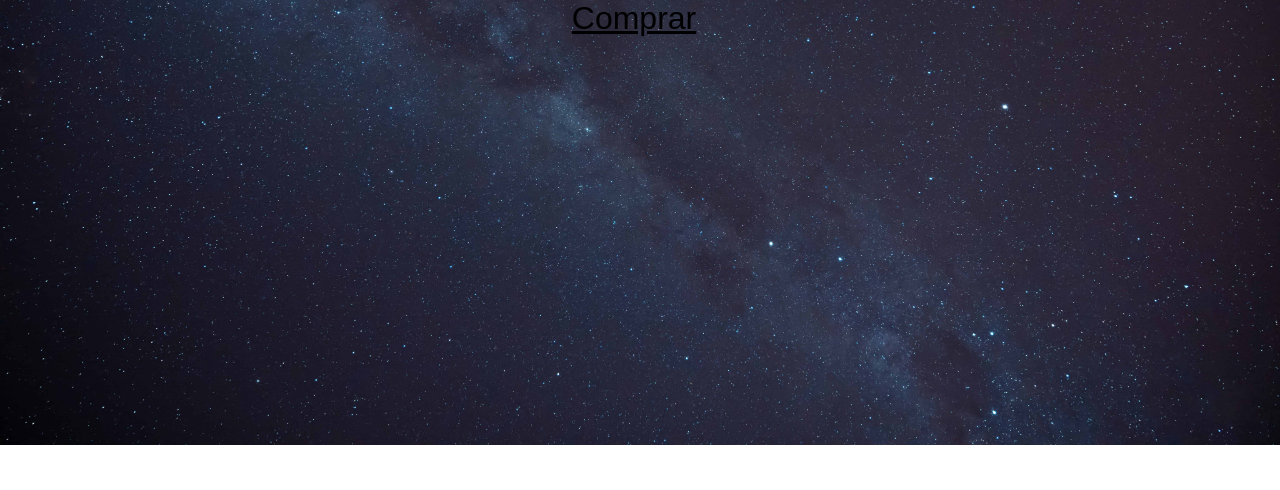
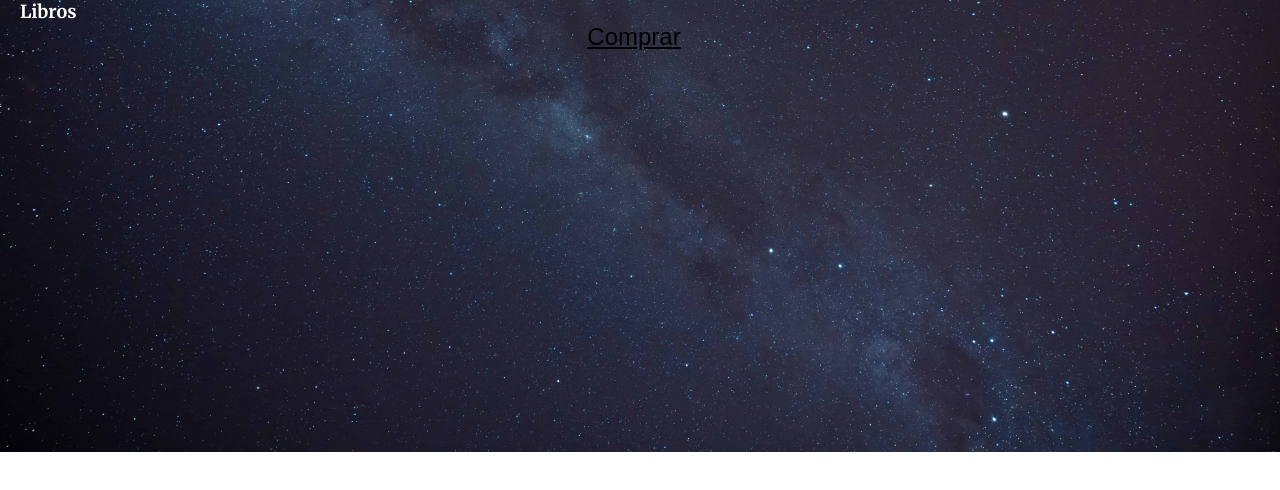
Before and after one commit to JoaquinRufino/joaquin-rufino.com, a plain HTML site: page 404.html in a window 1280 px wide. Drawn offline with Linux system fonts and the light colour scheme; a web font is replaced by a local one.

Commit message:
404 page

```diff
--- a/404.html
+++ b/404.html
@@ -8,9 +8,18 @@
     <meta name="keywords" content="libros, Joaquin Rufino, Penguin Libros, google Books, Amazon libros, Descubre y dejate descubrir, caligrama, casadellibro, buscalibre, Ebooks, libros de autoayuda, Penguin Random House, Kindle">
     <link rel="shortcut icon" href="./assets/icon/jr.png" type="image/x-icon">
     <link rel="stylesheet" href="./css/estilos.css">
-    <title>Descubre y dejate Descubrir Libro</title>
+    <title>error 404</title>
 </head>
 <body>
+    <nav>
+        <ul>
+            <li>
+                <a class="nav-link" href="./pages/libros.html">Libros</a>
+            </li>
+        </ul>
+    </nav>
+
+
     <a class="a-textos" href="http://www.amazon.com/-/es/Joaquín-Rufino/dp/8418073322" target="_blank">Comprar</a>
 </body>
 </html>
```
